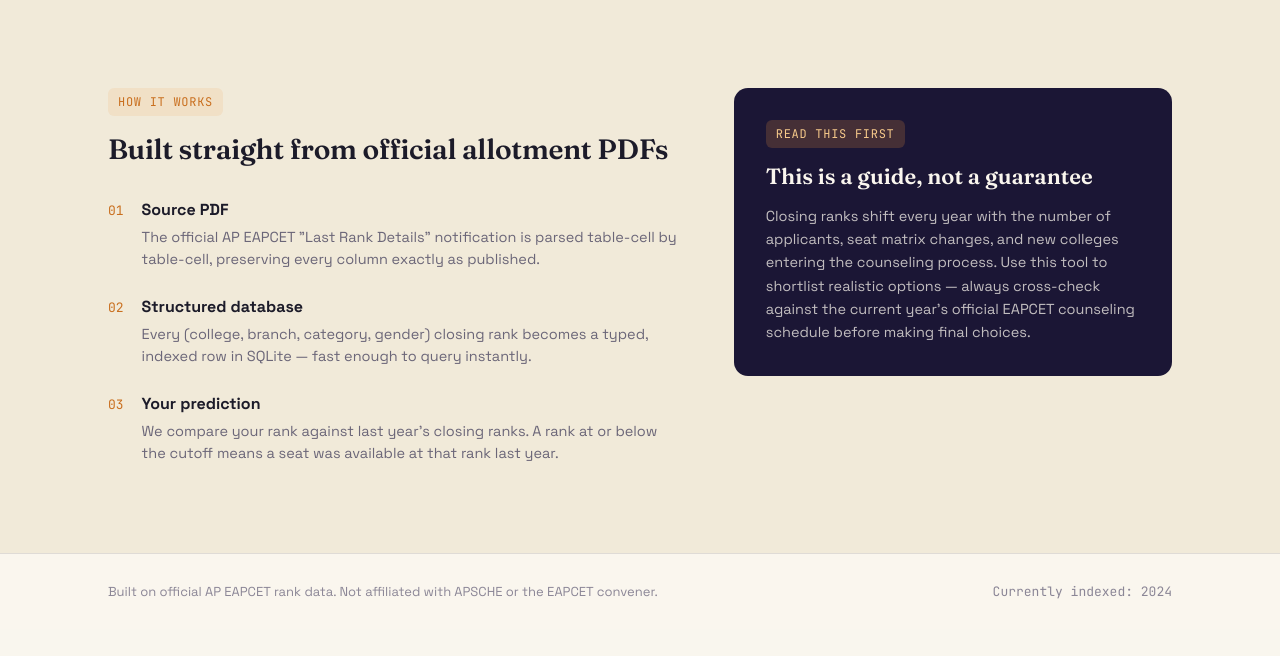
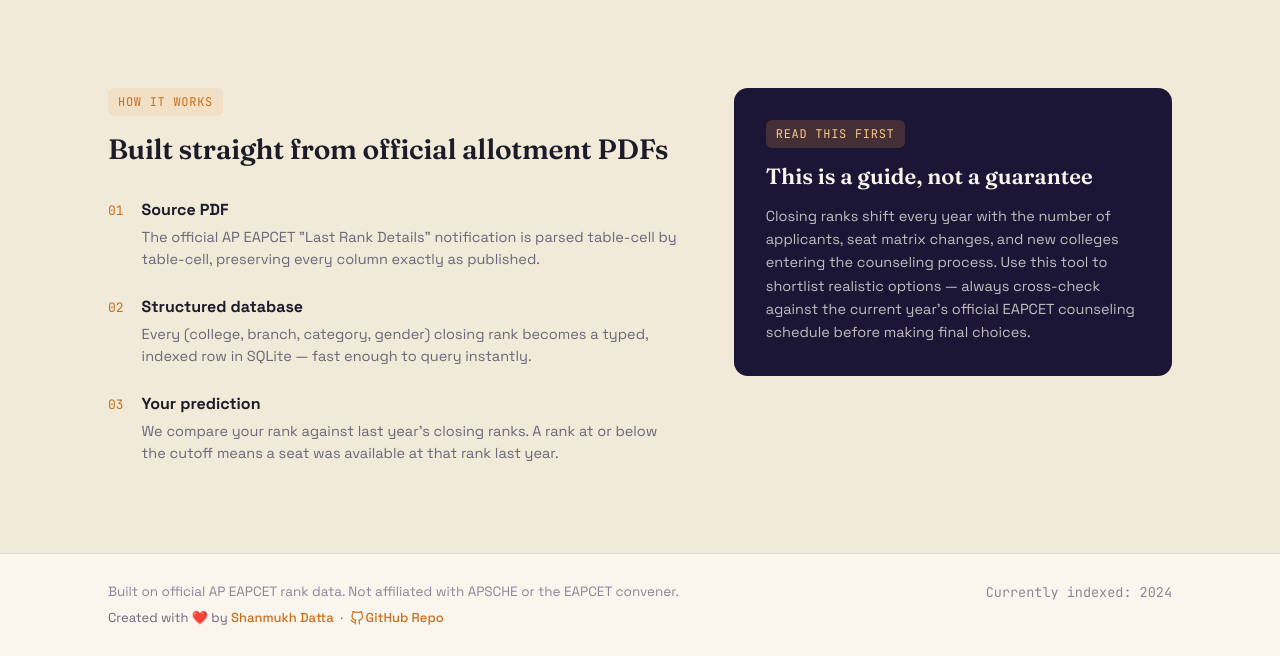
Before and after one commit to shanmukhdatta/EAPCET-Predictor, a Flask app: page / in a window 1280 px wide. Shown: the part 1524-2180 px from the top of the page. Before the commit the page ends 2123 px from the top, so only its background shows below. Run offline with Flask 3, Linux system fonts and the light colour scheme; data comes from the database, SQL or seed files in the repository.

Commit message:
Update footer with about me credit, LinkedIn, and GitHub links

```diff
--- a/static/css/style.css
+++ b/static/css/style.css
@@ -620,12 +620,42 @@ select:focus-visible,
 .footer-inner {
   display: flex;
   justify-content: space-between;
+  align-items: flex-start;
   flex-wrap: wrap;
-  gap: 8px;
-  font-size: 13px;
+  gap: 16px;
+  font-size: 13.5px;
   color: #8b8696;
+}
+
+.footer-left {
+  display: flex;
+  flex-direction: column;
+  gap: 6px;
+}
+
+.footer-right {
+  display: flex;
+  align-items: center;
 }
 
 .footer-inner p { margin: 0; }
 
+.footer-developer {
+  font-size: 13px;
+  color: #6b6678;
+}
+
+.dev-link {
+  color: var(--marigold-deep) !important;
+  text-decoration: none;
+  font-weight: 500;
+  transition: color 0.15s ease, opacity 0.15s ease;
+}
+
+.dev-link:hover {
+  color: var(--marigold) !important;
+  text-decoration: underline;
+  opacity: 0.9;
+}
+
 .footer-years { font-family: var(--font-mono); }
--- a/templates/index.html
+++ b/templates/index.html
@@ -227,8 +227,19 @@
 
   <footer class="site-footer">
     <div class="wrap footer-inner">
-      <p>Built on official AP EAPCET rank data. Not affiliated with APSCHE or the EAPCET convener.</p>
-      <p class="footer-years">Currently indexed: <span id="footer-years">2024</span></p>
+      <div class="footer-left">
+        <p>Built on official AP EAPCET rank data. Not affiliated with APSCHE or the EAPCET convener.</p>
+        <p class="footer-developer">
+          Created with ❤️ by <a href="https://www.linkedin.com/in/shanmukh-datta-354859343/" target="_blank" rel="noopener noreferrer" class="dev-link">Shanmukh Datta</a>
+          &nbsp;&middot;&nbsp;
+          <a href="https://github.com/shanmukhdatta/EAPCET-Predictor" target="_blank" rel="noopener noreferrer" class="dev-link">
+            <svg class="icon" width="14" height="14" viewBox="0 0 24 24" fill="none" stroke="currentColor" stroke-width="2" stroke-linecap="round" stroke-linejoin="round" style="vertical-align: middle; margin-top: -2px; margin-right: 2px;"><path d="M9 19c-5 1.5-5-2.5-7-3m14 6v-3.87a3.37 3.37 0 0 0-.94-2.61c3.14-.35 6.44-1.54 6.44-7A5.44 5.44 0 0 0 20 4.77 5.07 5.07 0 0 0 19.91 1S18.73.65 16 2.48a13.38 13.38 0 0 0-7 0C6.27.65 5.09 1 5.09 1A5.07 5.07 0 0 0 5 4.77a5.44 5.44 0 0 0-1.5 3.78c0 5.42 3.3 6.61 6.44 7A3.37 3.37 0 0 0 9 18.13V22"></path></svg>GitHub Repo
+          </a>
+        </p>
+      </div>
+      <div class="footer-right">
+        <p class="footer-years">Currently indexed: <span id="footer-years">2024</span></p>
+      </div>
     </div>
   </footer>
 
```
